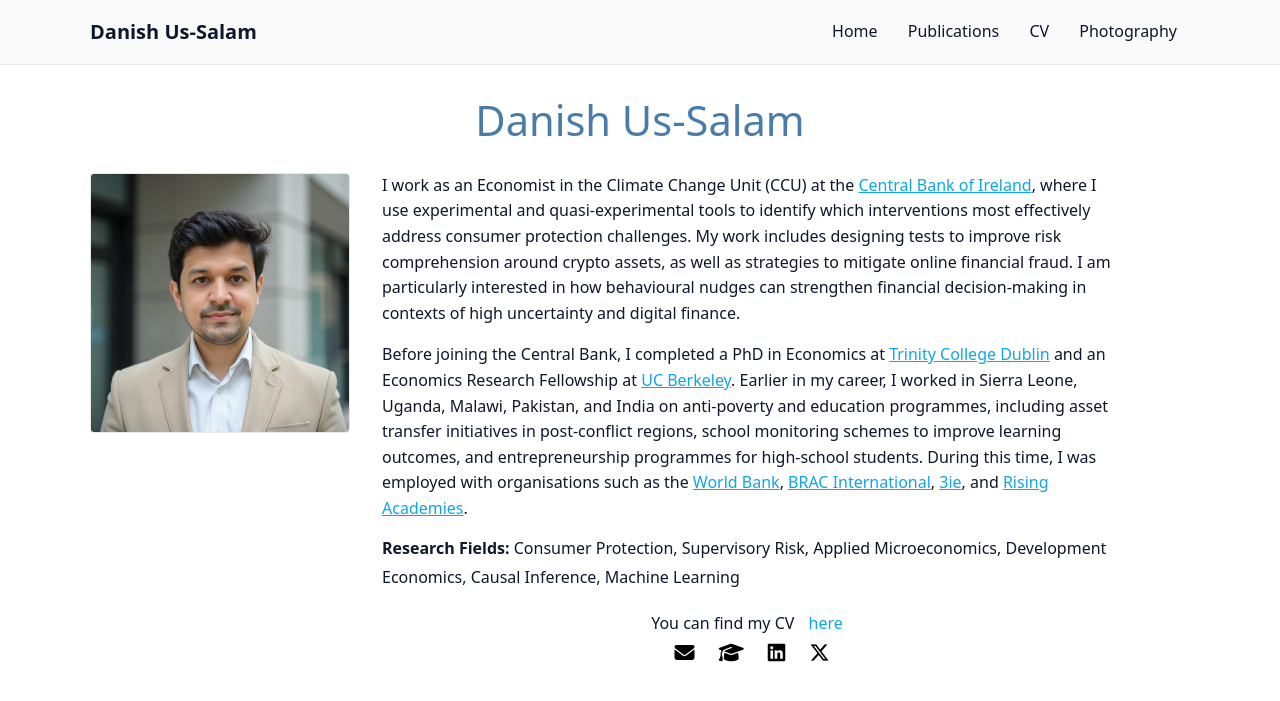
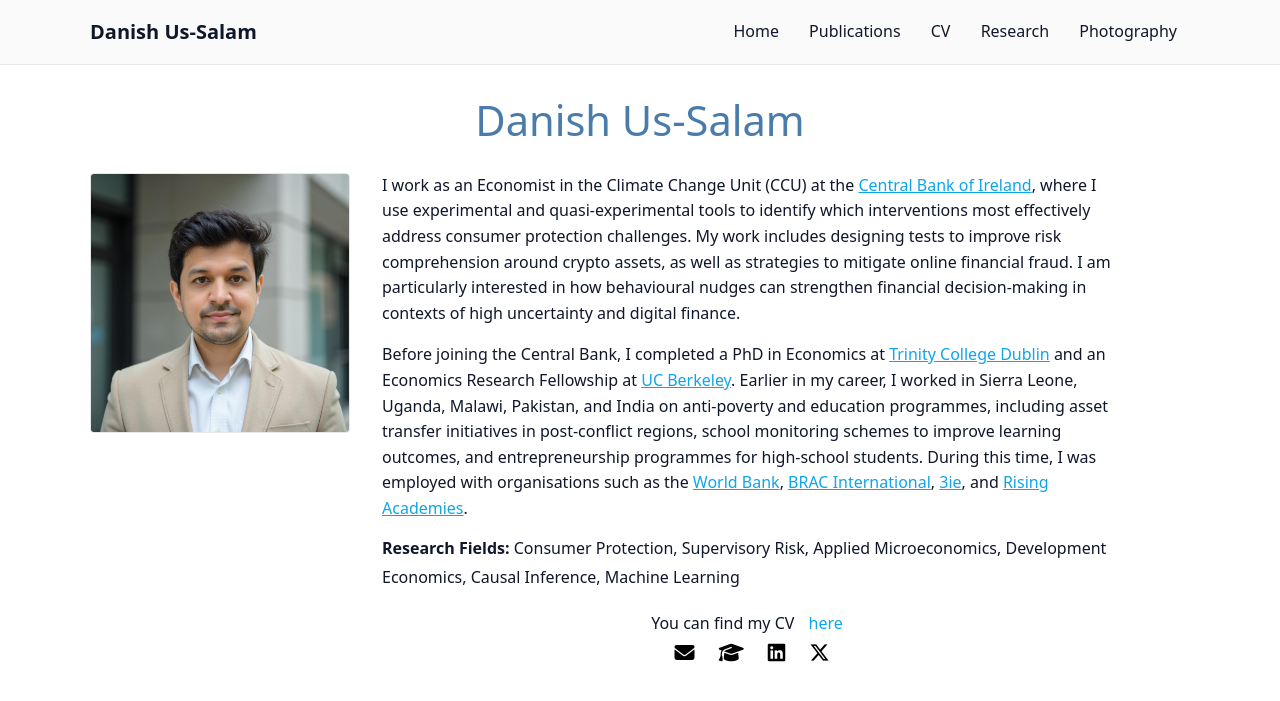
Before and after one commit to danishussalam/danishussalam.github.io, a Jekyll site: the page built from index.md, in a window 1280 px wide. Shown: the top 701 px of the page. Built offline with Jekyll 4.4.1, drawn with Linux system fonts in a browser that asks for light colours.

Commit message:
Update default.html

```diff
--- a/_layouts/default.html
+++ b/_layouts/default.html
@@ -26,6 +26,7 @@
           <a href="{{ '/'       | relative_url }}">Home</a>
           <a href="{{ '/research' | relative_url }}">Publications</a>
           <a href="{{ '/assets/Danish_CV.pdf' | relative_url }}" target="_blank" rel="noopener noreferrer">CV</a>
+          <a href="{{ '/wip' | relative_url }}">Research</a>
           <a href="{{ '/pg' | relative_url }}">Photography</a>
         </nav>
       </div>
```
